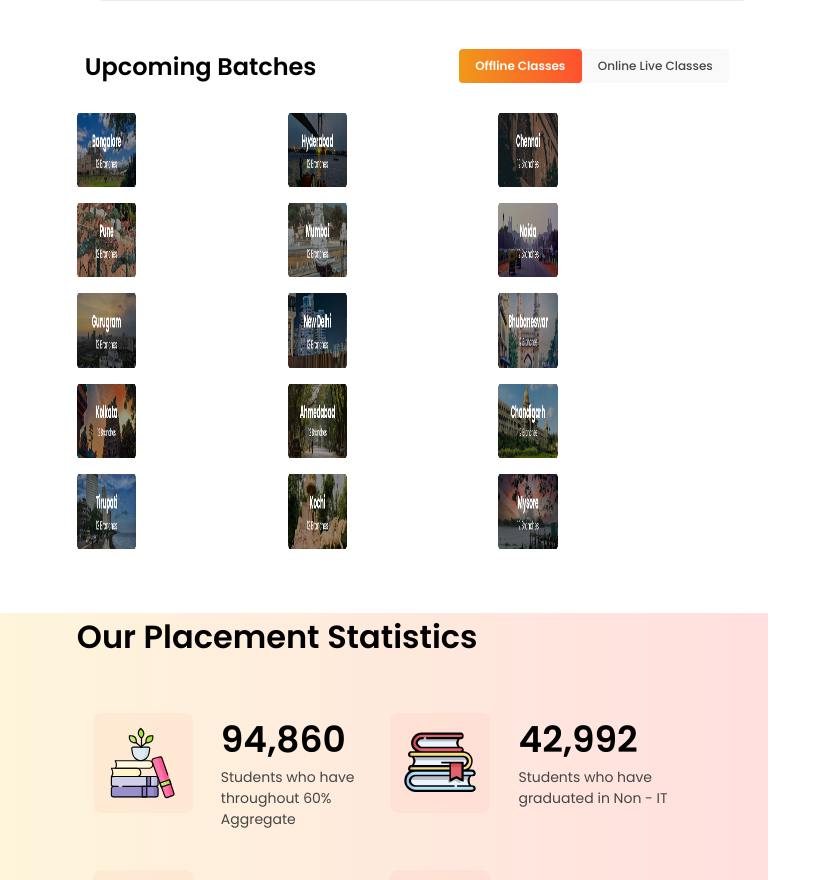
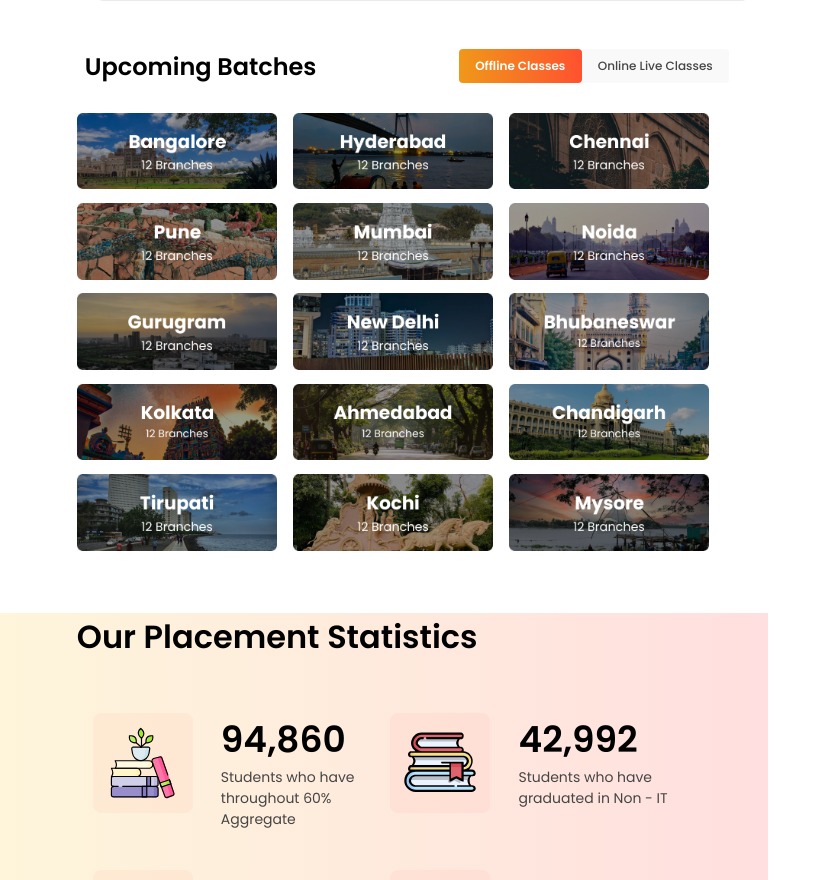
Before and after one commit to DivyaV123/React-Project, a Next.js app: page /pages/courses in a window 1280 px wide. Shown: the part 1157-2037 px from the top of the page, without its empty margins (0-831 px from the left). Built offline with nearby package versions, Linux system fonts and the light colour scheme.

Commit message:
Fixed Branches ui

```diff
--- a/app/pages/offlineBranches/[offline]/IndividualBranches.jsx
+++ b/app/pages/offlineBranches/[offline]/IndividualBranches.jsx
@@ -4,8 +4,8 @@ import "./IndividualBranches.scss";
 import { useParams } from "next/navigation";
 import Link from "next/link";
 const IndividualBranches = () => {
-  const params=useParams()
-  const paramCity=params.offline
+  const params = useParams();
+  const paramCity = params.offline;
   const navCities = [
     {
       city: "Bengalore",
@@ -108,7 +108,9 @@ const IndividualBranches = () => {
         },
       ],
     },
-    { city: "Hyderabad",sublist: [
+    {
+      city: "Hyderabad",
+      sublist: [
         {
           image: "../../systemDesign.svg",
           title: "System Design for Architects",
@@ -169,7 +171,8 @@ const IndividualBranches = () => {
           description:
             "Software testing course is more of job oriented training which is designed",
         },
-    ], },
+      ],
+    },
     { city: "Chennai" },
     { city: "Pune" },
     { city: "Mumbai" },
@@ -192,18 +195,17 @@ const IndividualBranches = () => {
       <section className="citySection w-[87.5vw] m-auto pt-3 pb-16">
         <div className="h-[2.65vw] flex cityNavbar">
           {navCities.map((ele, index) => (
-            <Link href={{
+            <Link
+              href={{
                 pathname: `/pages/offlineBranches/${ele.city}`,
-              query: { city: ele.city }
-            }} replace>
-            <button
-              key={index}
+                query: { city: ele.city },
+              }}
+              replace
               className={`flex justify-center items-center w-[8.359vw] py-2  text-[0.75rem] ${
                 ele.city === paramCity ? "activeCity" : ""
               }`}
             >
-              {ele.city}
-            </button>
+              <button key={index}>{ele.city}</button>
             </Link>
           ))}
         </div>
--- a/components/ourBranches/ourBranchesHome.jsx
+++ b/components/ourBranches/ourBranchesHome.jsx
@@ -1,5 +1,5 @@
 "use client";
-import React, { useState, useEffect, useRef,  } from "react";
+import React, { useState, useEffect, useRef } from "react";
 import MaxWebWidth from "../commonComponents/maxwebWidth/maxWebWidth";
 import TrainingMode from "./trainingMode/trainingMode";
 import Slide from "react-reveal/Slide";
@@ -183,17 +183,21 @@ function OurBranchesHome({ page }) {
                 }
                 return (
                   <>
-                    <Link href={{
-      pathname: `/pages/offlineBranches/${elements.city}`,
-      query: { city: elements.city }
-    }}>
-                      <figure
-                        className={
-                          page === "course"
-                            ? "w-[30.33%] h-[5.81vw] hover:-translate-y-1 delay-300 duration-300"
-                            : "hover:-translate-y-1 delay-300 duration-300 cursor-pointer"
-                        }
-                      >
+                    <Link
+                      href={
+                        page !== "course"
+                          ? `/pages/offlineBranches/${elements.city}`
+                          : ""
+                      }
+                      query={page !== "course" ? { city: elements.city } : {}}
+                      className={
+                        "hover:-translate-y-1 delay-300 duration-300 " +
+                        (page !== "course"
+                          ? "cursor-pointer"
+                          : "w-[30.33%] h-[5.81vw]")
+                      }
+                    >
+                      <figure>
                         <img
                           src={elements.path}
                           className="h-full"
```
Lines whose indentation alone changed are shown as unchanged.
